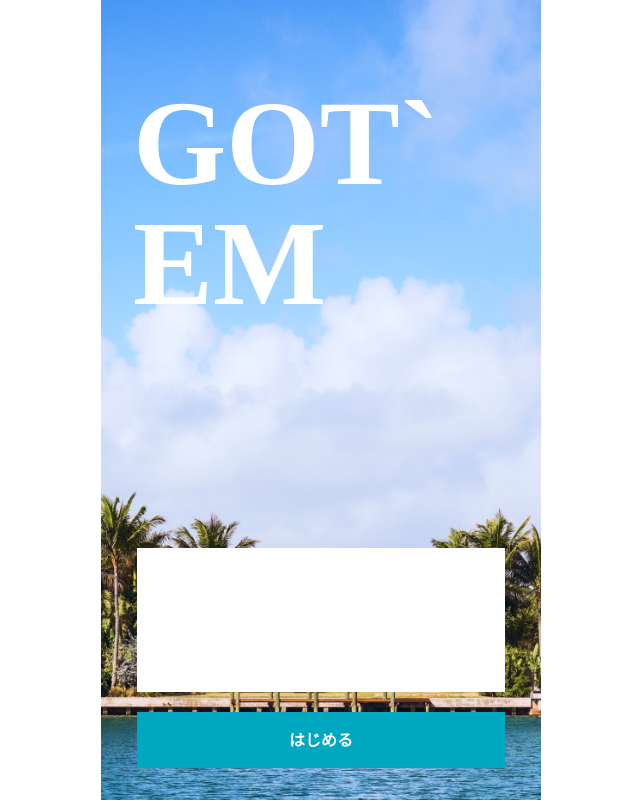
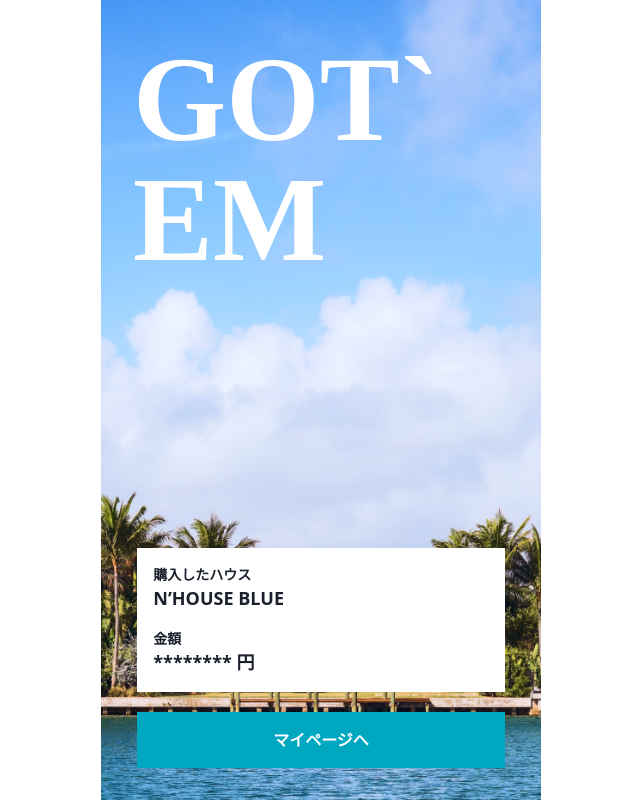
Before and after one commit to luka1104/n-house-mock, a Next.js app: page /property/1/purchase in a window 1280 px wide. Shown: the whole page, without its empty margins (319-959 px from the left). Built offline with nearby package versions, Linux system fonts and the light colour scheme.

Commit message:
Add purchase details to purchase page

```diff
--- a/src/pages/property/[propertyId]/purchase.tsx
+++ b/src/pages/property/[propertyId]/purchase.tsx
@@ -2,7 +2,7 @@ import { NextPage } from "next"
 import React from "react"
 import { useRouter } from "next/router"
 import { properties } from "@/data/mockdata"
-import { Box, Button, Center, Link, Text } from "@chakra-ui/react"
+import { Box, Button, Center, Link, Text, VStack } from "@chakra-ui/react"
 
 const Purchase: NextPage = () => {
   const router = useRouter()
@@ -23,7 +23,7 @@ const Purchase: NextPage = () => {
           fontStyle="normal"
           float="left"
           textAlign="left"
-          mt="84px"
+          mt="40px"
           ml="32px"
         >
           <Text>GOT`</Text>
@@ -31,9 +31,28 @@ const Purchase: NextPage = () => {
         </Box>
         <Box position="absolute" bottom="32px" w="100%" maxW="440px">
           <Center w="100%">
-            <Box bg="white" w="83.5%" h="144px"></Box>
+            <Box bg="white" w="83.5%" h="144px" fontFamily="Noto Sans" fontWeight={700}>
+              <Box p="16px" textAlign="left">
+                <Box>
+                  <Text fontSize="14px" lineHeight="1.5">
+                    購入したハウス
+                  </Text>
+                  <Text fontSize="18px" lineHeight="1.5">
+                    N’HOUSE BLUE
+                  </Text>
+                </Box>
+                <Box mt="16px">
+                  <Text fontSize="14px" lineHeight="1.5">
+                    金額
+                  </Text>
+                  <Text fontSize="18px" lineHeight="1.5">
+                    ******** 円
+                  </Text>
+                </Box>
+              </Box>
+            </Box>
           </Center>
-          <Link href="/home" textDecoration="none !important">
+          <Link href="/house" textDecoration="none !important">
             <Center w="100%">
               <Button
                 color="white"
@@ -48,7 +67,7 @@ const Purchase: NextPage = () => {
                 borderRadius="0px"
                 _hover={{ bg: "#00A7C1" }}
               >
-                はじめる
+                マイページへ
               </Button>
             </Center>
           </Link>
```
